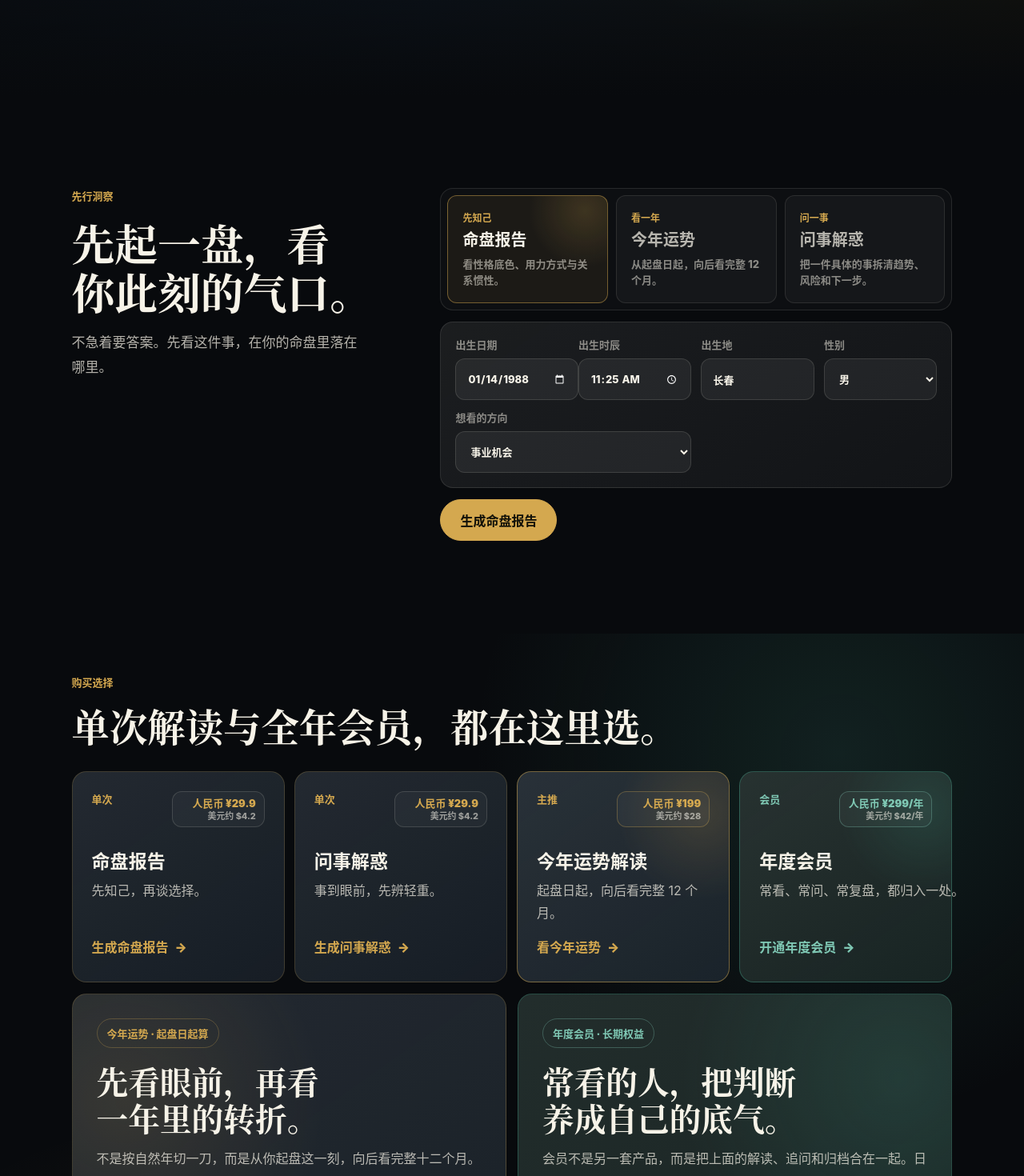
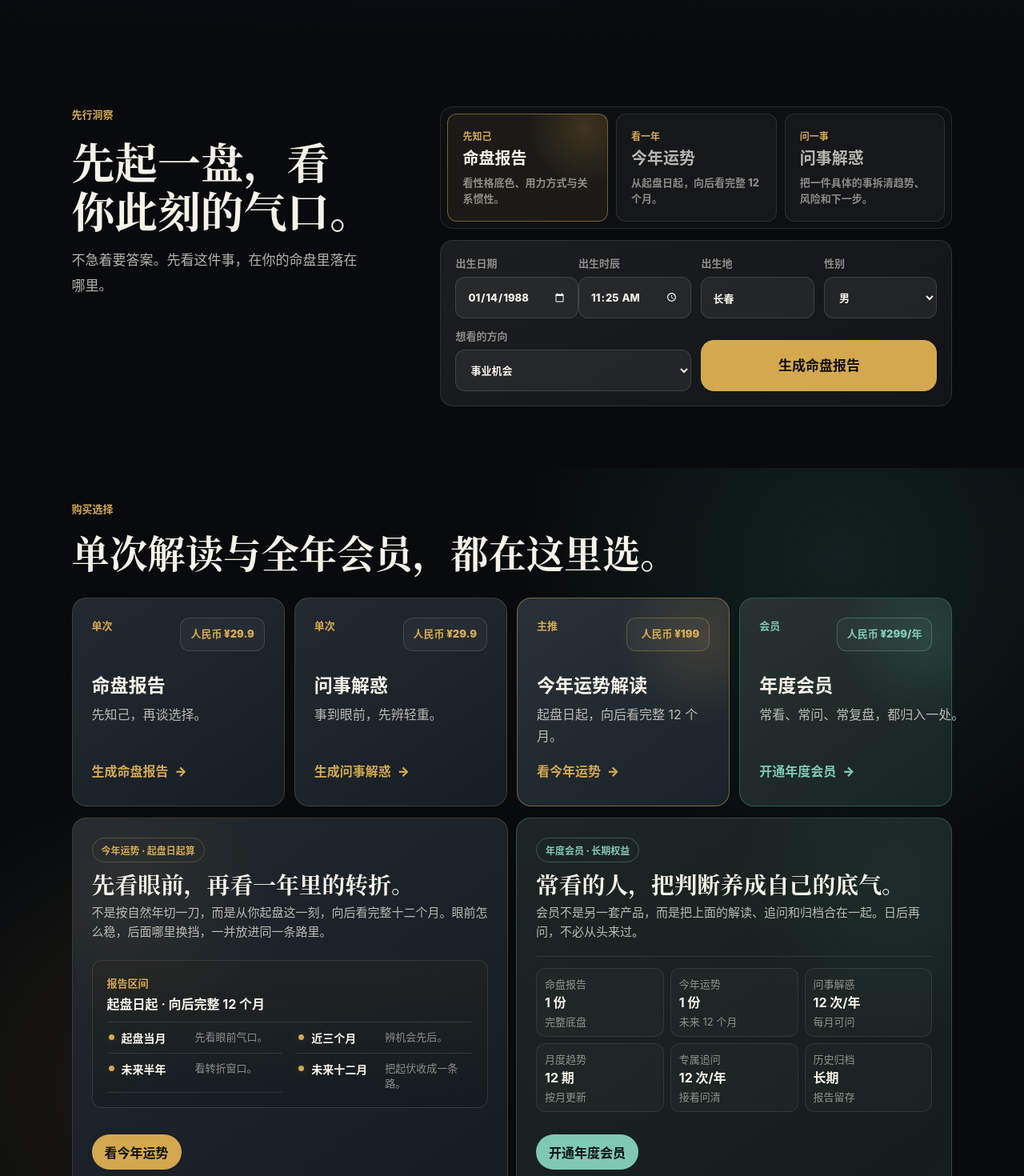
Before and after one commit to JohnnyCooper520/youshu-homepage, a React (Vite) app: page / in a window 1280 px wide. Shown: the part 680-2150 px from the top of the page at 80% size. Built offline with nearby package versions, Linux system fonts and the light colour scheme.

Commit message:
Polish Youshu homepage purchase flow

```diff
--- a/src/App.jsx
+++ b/src/App.jsx
@@ -19,7 +19,6 @@ const copy = {
     navHrefs: ["#reading", "#products", "#products", "#membership", "#method"],
     account: "我的报告",
     heroRegion: "首页主视觉",
-    heroKicker: "东方命理人生顾问",
     heroSubtitle: "命盘有数，选择有光",
     heroLede: "先看格局，再看选择。心里有数，路就不乱。",
     primaryCta: "先看一盘",
@@ -101,9 +100,9 @@ const copy = {
     productTitle: "单次解读与全年会员，都在这里选。",
     badges: { single: "单次", featured: "主推", member: "会员" },
     prices: {
-      basic: { cny: "人民币 ¥29.9", usd: "美元约 $4.2" },
-      annual: { cny: "人民币 ¥199", usd: "美元约 $28" },
-      membership: { cny: "人民币 ¥299/年", usd: "美元约 $42/年" },
+      basic: { cny: "人民币 ¥29.9", usd: "USD $4.2" },
+      annual: { cny: "人民币 ¥199", usd: "USD $28" },
+      membership: { cny: "人民币 ¥299/年", usd: "USD $42/year" },
     },
     products: [
       { title: "命盘报告", question: "先知己，再谈选择。", priceKey: "basic", action: "生成命盘报告" },
@@ -145,7 +144,6 @@ const copy = {
     navHrefs: ["#reading", "#products", "#products", "#membership", "#method"],
     account: "我的報告",
     heroRegion: "首頁主視覺",
-    heroKicker: "東方命理人生顧問",
     heroSubtitle: "命盤有數，選擇有光",
     heroLede: "先看格局，再看選擇。心裡有數，路就不亂。",
     primaryCta: "先看一盤",
@@ -227,9 +225,9 @@ const copy = {
     productTitle: "單次解讀與全年會員，都在這裡選。",
     badges: { single: "單次", featured: "主推", member: "會員" },
     prices: {
-      basic: { cny: "人民幣 ¥29.9", usd: "美元約 $4.2" },
-      annual: { cny: "人民幣 ¥199", usd: "美元約 $28" },
-      membership: { cny: "人民幣 ¥299/年", usd: "美元約 $42/年" },
+      basic: { cny: "人民幣 ¥29.9", usd: "USD $4.2" },
+      annual: { cny: "人民幣 ¥199", usd: "USD $28" },
+      membership: { cny: "人民幣 ¥299/年", usd: "USD $42/year" },
     },
     products: [
       { title: "命盤報告", question: "先知己，再談選擇。", priceKey: "basic", action: "生成命盤報告" },
@@ -271,7 +269,6 @@ const copy = {
     navHrefs: ["#reading", "#products", "#products", "#membership", "#method"],
     account: "My reports",
     heroRegion: "Hero",
-    heroKicker: "Eastern Metaphysics Life Advisor",
     heroSubtitle: "A clear chart, a clearer choice.",
     heroLede: "Read the pattern first, then decide. When the mind has a number, the path feels less tangled.",
     primaryCta: "Read my chart",
@@ -353,9 +350,9 @@ const copy = {
     productTitle: "Choose a single reading, or keep the whole year in one account.",
     badges: { single: "single", featured: "recommended", member: "member" },
     prices: {
-      basic: { cny: "RMB ¥29.9", usd: "approx. USD $4.2" },
-      annual: { cny: "RMB ¥199", usd: "approx. USD $28" },
-      membership: { cny: "RMB ¥299/year", usd: "approx. USD $42/year" },
+      basic: { cny: "RMB ¥29.9", usd: "USD $4.2" },
+      annual: { cny: "RMB ¥199", usd: "USD $28" },
+      membership: { cny: "RMB ¥299/year", usd: "USD $42/year" },
     },
     products: [
       { title: "Bazi Report", question: "Know yourself before you choose.", priceKey: "basic", action: "Generate bazi report" },
@@ -481,6 +478,10 @@ function getCurrentPage() {
   }
 
   return window.location.pathname === "/report" ? "report" : "home";
+}
+
+function getDisplayPrice(price, language) {
+  return language === "en" ? price.usd : price.cny;
 }
 
 function ReportPage({ t, report, onBackHome }) {
@@ -638,7 +639,6 @@ export default function App() {
       <main id="top" lang={language}>
         <section className="hero" aria-label={t.heroRegion} role="region">
           <div className="hero-copy">
-            <p className="kicker">{t.heroKicker}</p>
             <h1>有数</h1>
             <p className="hero-subtitle">{t.heroSubtitle}</p>
             <p className="hero-lede">{t.heroLede}</p>
@@ -719,13 +719,12 @@ export default function App() {
                   />
                 </label>
               ) : null}
+              <div className="form-submit api-actions single-action" aria-live="polite">
+                <button type="button" onClick={generate} disabled={isGenerating}>
+                  {activeEntry.action}
+                </button>
+              </div>
             </form>
-
-            <div className="api-actions single-action" aria-live="polite">
-              <button type="button" onClick={generate} disabled={isGenerating}>
-                {activeEntry.action}
-              </button>
-            </div>
 
             {isGenerating ? (
               <div className="insight-stage" id="reading-result" aria-live="polite">
@@ -758,6 +757,7 @@ export default function App() {
             <div className="service-choices" aria-label={t.purchaseLabel}>
               {purchaseOptions.map((product) => {
                 const price = t.prices[product.priceKey];
+                const displayPrice = getDisplayPrice(price, language);
                 const isFeatured = product.title === featuredProduct.title;
                 const isMembership = product.title === t.annualMembership.title;
 
@@ -769,9 +769,8 @@ export default function App() {
                     key={product.title}
                   >
                     <span>{isMembership ? t.badges.member : isFeatured ? t.badges.featured : t.badges.single}</span>
-                    <strong className="dual-price" aria-label={`${price.cny}，${price.usd}`}>
-                      <span>{price.cny}</span>
-                      <small>{price.usd}</small>
+                    <strong className="dual-price single-price" aria-label={displayPrice}>
+                      <span>{displayPrice}</span>
                     </strong>
                     <h3>{product.title}</h3>
                     <p>{product.question}</p>
--- a/styles.css
+++ b/styles.css
@@ -151,14 +151,14 @@ select:focus-visible {
 }
 
 .hero {
-  min-height: 100svh;
+  min-height: 92svh;
   position: relative;
   display: grid;
   grid-template-columns: minmax(0, 0.92fr) minmax(340px, 1fr);
   gap: clamp(28px, 5vw, 84px);
   align-items: center;
   overflow: hidden;
-  padding: 118px clamp(24px, 7vw, 110px) 76px;
+  padding: 108px clamp(24px, 7vw, 110px) 54px;
   background:
     radial-gradient(circle at 78% 44%, rgba(61, 139, 120, 0.22), transparent 34%),
     radial-gradient(circle at 52% 6%, rgba(212, 168, 79, 0.12), transparent 28%),
@@ -392,7 +392,7 @@ select:focus-visible {
 .membership,
 .method,
 .closing {
-  padding: clamp(82px, 9vw, 138px) clamp(24px, 7vw, 110px);
+  padding: clamp(58px, 6vw, 96px) clamp(24px, 7vw, 110px);
 }
 
 .reading {
@@ -534,12 +534,45 @@ select:focus-visible {
 }
 
 .question-field {
-  grid-column: span 3;
+  grid-column: span 2;
 }
 
 .birth-form.with-question > label:nth-child(5) select,
 .birth-form.with-question .question-field textarea {
   min-height: 96px;
+}
+
+.form-submit {
+  grid-column: span 2;
+  align-self: end;
+  display: flex;
+}
+
+.birth-form.with-question .form-submit {
+  grid-column: span 1;
+}
+
+.form-submit button {
+  width: 100%;
+  white-space: nowrap;
+}
+
+.form-submit.api-actions.single-action button,
+.form-submit.api-actions.single-action button:first-child {
+  min-height: 64px;
+  display: grid;
+  place-items: center;
+  justify-content: center;
+  padding-inline: clamp(22px, 2.4vw, 34px);
+  border-radius: 16px;
+  font-size: clamp(17px, 1.18vw, 20px);
+  line-height: 1;
+  letter-spacing: 0;
+}
+
+.birth-form.with-question .form-submit.api-actions.single-action button,
+.birth-form.with-question .form-submit.api-actions.single-action button:first-child {
+  min-height: 92px;
 }
 
 .api-actions {
@@ -834,7 +867,7 @@ select:focus-visible {
 
 .product-section {
   scroll-margin-top: 78px;
-  padding-block: clamp(38px, 4vw, 58px);
+  padding-block: clamp(30px, 3.2vw, 46px);
   background:
     radial-gradient(circle at 82% 12%, rgba(61, 139, 120, 0.18), transparent 30%),
     radial-gradient(circle at 16% 82%, rgba(212, 168, 79, 0.1), transparent 28%),
@@ -924,8 +957,8 @@ select:focus-visible {
   justify-self: end;
   display: grid;
   gap: 2px;
-  min-width: 116px;
-  padding: 7px 10px;
+  min-width: 104px;
+  padding: 10px 12px;
   border: 1px solid rgba(247, 243, 232, 0.14);
   border-radius: 12px;
   color: rgba(247, 243, 232, 0.78);
@@ -937,6 +970,12 @@ select:focus-visible {
   text-align: right;
 }
 
+.service-choice > strong.single-price {
+  align-self: start;
+  place-items: center end;
+  min-height: 42px;
+}
+
 .service-choice > strong small {
   color: rgba(247, 243, 232, 0.58);
   font-size: 0.84em;
@@ -979,41 +1018,41 @@ select:focus-visible {
 .service-detail-grid {
   display: grid;
   grid-template-columns: repeat(2, minmax(0, 1fr));
-  gap: 14px;
+  gap: 10px;
 }
 
 .service-feature {
-  min-height: 500px;
+  min-height: 300px;
   display: flex;
   flex-direction: column;
   justify-content: space-between;
-  gap: clamp(20px, 2.4vw, 30px);
-  padding: clamp(22px, 2.5vw, 30px);
+  gap: clamp(12px, 1.6vw, 18px);
+  padding: clamp(18px, 2vw, 24px);
 }
 
 .annual-detail {
   background:
-    radial-gradient(circle at 12% 18%, rgba(212, 168, 79, 0.12), transparent 32%),
-    linear-gradient(145deg, rgba(245, 245, 241, 0.08), rgba(245, 245, 241, 0.025)),
+    radial-gradient(circle at 12% 18%, rgba(212, 168, 79, 0.08), transparent 30%),
+    linear-gradient(145deg, rgba(245, 245, 241, 0.065), rgba(245, 245, 241, 0.018)),
     #111820;
 }
 
 .membership-detail {
-  border-color: rgba(61, 139, 120, 0.36);
-  background:
-    radial-gradient(circle at 88% 14%, rgba(61, 139, 120, 0.2), transparent 34%),
-    linear-gradient(145deg, rgba(245, 245, 241, 0.08), rgba(245, 245, 241, 0.025)),
-    #101c1b;
+  border-color: rgba(127, 200, 180, 0.26);
+  background:
+    radial-gradient(circle at 88% 16%, rgba(61, 139, 120, 0.11), transparent 32%),
+    linear-gradient(145deg, rgba(245, 245, 241, 0.055), rgba(245, 245, 241, 0.018)),
+    #101918;
 }
 
 .service-label {
   display: inline-flex;
   width: fit-content;
-  padding: 8px 12px;
+  padding: 6px 11px;
   border: 1px solid rgba(212, 168, 79, 0.28);
   border-radius: 999px;
   color: var(--gold);
-  font-size: 13px;
+  font-size: 12px;
   font-weight: 900;
 }
 
@@ -1025,9 +1064,9 @@ select:focus-visible {
 
 .service-feature h3 {
   max-width: 760px;
-  margin: 18px 0 14px;
+  margin: 10px 0 8px;
   font-family: var(--display);
-  font-size: clamp(30px, 3.1vw, 46px);
+  font-size: clamp(24px, 2.25vw, 34px);
   line-height: 1.16;
   text-wrap: balance;
 }
@@ -1036,28 +1075,30 @@ select:focus-visible {
   max-width: 700px;
   margin: 0;
   color: var(--muted);
-  line-height: 1.86;
+  font-size: 15px;
+  line-height: 1.58;
 }
 
 .timeline-preview {
   align-self: stretch;
   display: grid;
-  grid-template-columns: 1fr;
+  grid-template-columns: repeat(2, minmax(0, 1fr));
   align-content: start;
-  gap: 0;
+  gap: 0 18px;
   min-height: 0;
-  padding: clamp(18px, 2vw, 24px);
+  padding: clamp(13px, 1.6vw, 18px);
   border: 1px solid rgba(247, 243, 232, 0.12);
-  border-radius: 14px;
-  background:
-    linear-gradient(180deg, rgba(212, 168, 79, 0.08), rgba(61, 139, 120, 0.05)),
-    rgba(8, 10, 13, 0.42);
+  border-radius: 12px;
+  background:
+    linear-gradient(180deg, rgba(212, 168, 79, 0.055), rgba(61, 139, 120, 0.03)),
+    rgba(8, 10, 13, 0.26);
 }
 
 .coverage-note {
-  display: grid;
-  gap: 8px;
-  padding-bottom: 16px;
+  grid-column: 1 / -1;
+  display: grid;
+  gap: 6px;
+  padding-bottom: 10px;
   border-bottom: 1px solid rgba(247, 243, 232, 0.12);
 }
 
@@ -1069,17 +1110,17 @@ select:focus-visible {
 
 .coverage-note strong {
   color: var(--ink);
-  font-size: 17px;
+  font-size: 16px;
   line-height: 1.45;
 }
 
 .timeline-row {
   position: relative;
   display: grid;
-  grid-template-columns: 112px minmax(0, 1fr);
-  gap: 16px;
+  grid-template-columns: 82px minmax(0, 1fr);
+  gap: 10px;
   min-height: 0;
-  padding: 14px 0 14px 22px;
+  padding: 9px 0 9px 18px;
   border-bottom: 1px solid rgba(247, 243, 232, 0.1);
   background: transparent;
 }
@@ -1088,12 +1129,12 @@ select:focus-visible {
   content: "";
   position: absolute;
   left: 2px;
-  top: 21px;
-  width: 9px;
-  height: 9px;
+  top: 15px;
+  width: 7px;
+  height: 7px;
   border-radius: 50%;
   background: var(--gold);
-  box-shadow: 0 0 20px rgba(212, 168, 79, 0.32);
+  box-shadow: 0 0 14px rgba(212, 168, 79, 0.24);
 }
 
 .timeline-row:last-child {
@@ -1104,14 +1145,14 @@ select:focus-visible {
 .timeline-row strong {
   display: block;
   color: var(--ink);
-  font-size: 15px;
+  font-size: 14px;
 }
 
 .timeline-row p {
   margin-top: 0;
   color: var(--dim);
-  font-size: 14px;
-  line-height: 1.55;
+  font-size: 13px;
+  line-height: 1.45;
 }
 
 .member-service-label {
@@ -1120,23 +1161,28 @@ select:focus-visible {
 }
 
 .membership-detail .membership-benefits {
-  border-top: 1px solid rgba(247, 243, 232, 0.12);
+  grid-template-columns: repeat(3, minmax(0, 1fr));
+  gap: 8px;
+  padding-top: 14px;
+  border-top: 1px solid rgba(247, 243, 232, 0.1);
 }
 
 .membership-detail .membership-benefit {
-  min-height: 88px;
-  background: rgba(255, 255, 255, 0.04);
+  min-height: 56px;
+  padding: 9px 10px;
+  border-color: rgba(247, 243, 232, 0.09);
+  background: rgba(255, 255, 255, 0.025);
 }
 
 .membership-detail .membership-benefit strong {
-  font-size: clamp(19px, 1.7vw, 24px);
+  font-size: clamp(16px, 1.2vw, 18px);
 }
 
 .service-feature a,
 .service-cta {
   width: fit-content;
-  margin-top: 22px;
-  padding: 12px 18px;
+  margin-top: 10px;
+  padding: 10px 16px;
   border-radius: 999px;
   color: #101008;
   background: var(--gold);
@@ -1503,6 +1549,10 @@ select:focus-visible {
     grid-column: 1 / -1;
   }
 
+  .birth-form.with-question .form-submit {
+    grid-column: 1 / -1;
+  }
+
   .service-choices,
   .service-detail-grid,
   .preview-grid,
@@ -1593,7 +1643,7 @@ select:focus-visible {
   .method,
   .closing,
   .report-hero {
-    padding: 68px 24px;
+    padding: 52px 24px;
   }
 
   .section-copy h2,
@@ -1615,6 +1665,11 @@ select:focus-visible {
   }
 
   .question-field {
+    grid-column: span 1;
+  }
+
+  .form-submit,
+  .birth-form.with-question .form-submit {
     grid-column: span 1;
   }
 
@@ -1663,7 +1718,8 @@ select:focus-visible {
     grid-template-columns: 92px minmax(0, 1fr);
   }
 
-  .membership-benefits {
+  .membership-benefits,
+  .membership-detail .membership-benefits {
     grid-template-columns: 1fr;
   }
 
```
Also changed, not shown: 1 other file (tests, documents, lock files or other folders).
